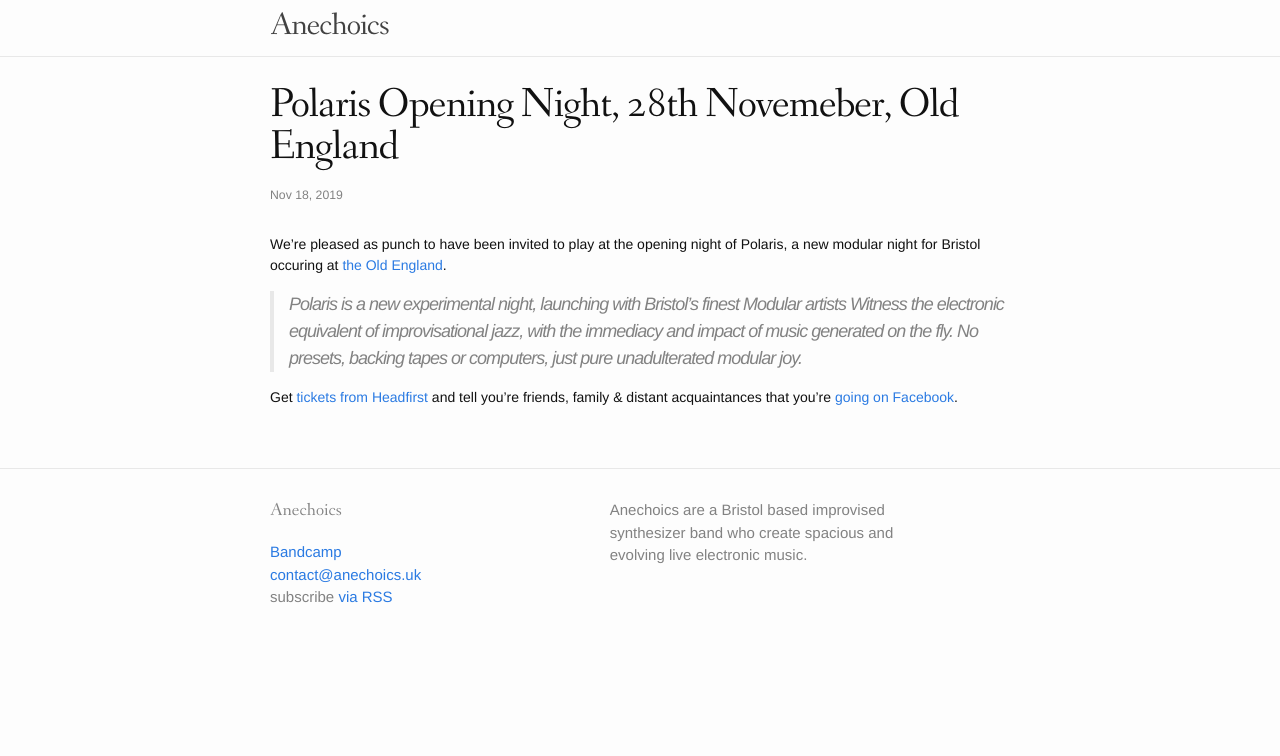
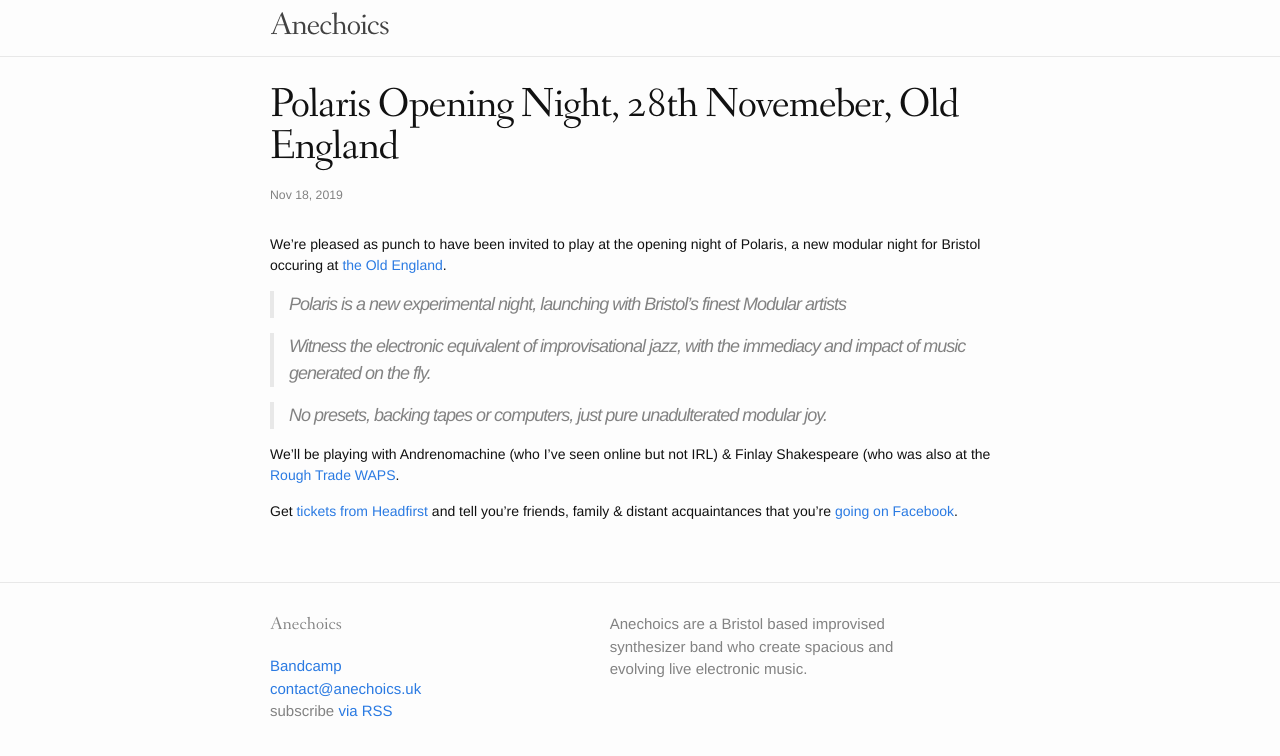
Before and after one commit to anechoics/anechoics.github.io, a Jekyll site: the page built from _posts/2019-11-18-New-Gig-Polaris.md, in a window 1280 px wide. Shown: the top 756 px of the page. Built offline with Jekyll 4.4.1, drawn with Linux system fonts in a browser that asks for light colours; some web fonts are replaced.

Commit message:
Update 2019-11-18-New-Gig-Polaris.md

```diff
--- a/_posts/2019-11-18-New-Gig-Polaris.md
+++ b/_posts/2019-11-18-New-Gig-Polaris.md
@@ -10,9 +10,14 @@ modular night for Bristol occuring at [the Old England](https://www.facebook.com
 
 
 > Polaris is a new experimental night, launching with Bristol's finest Modular artists
+
 > Witness the electronic equivalent of improvisational jazz,
 > with the immediacy and impact of music generated on the fly.
+
 > No presets, backing tapes or computers, just pure unadulterated modular joy.
+
+We'll be playing with Andrenomachine (who I've seen online but not IRL) & Finlay Shakespeare
+(who was also at the [Rough Trade WAPS](/performance/2019/10/20/WAPS-rough-trade.html).
 
 Get [tickets from Headfirst](https://www.headfirstbristol.co.uk/#date=2019-11-28&event_id=58938) and
 tell you're friends, family & distant acquaintances that you're [going on Facebook](https://www.facebook.com/events/2475550339397539/).
```
